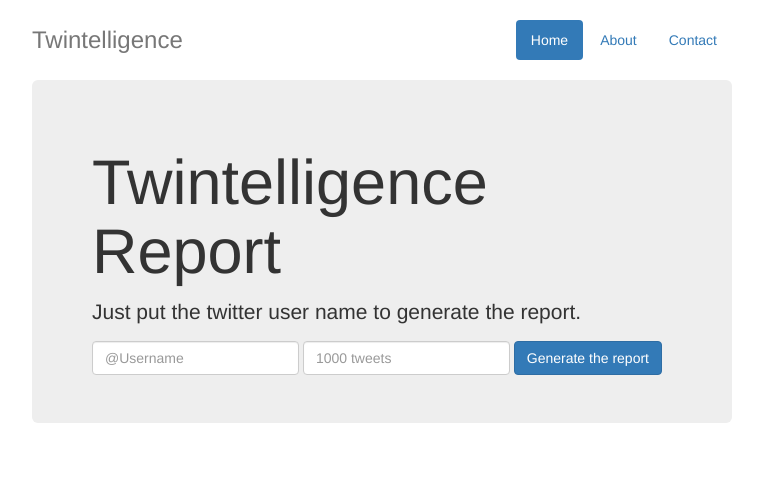
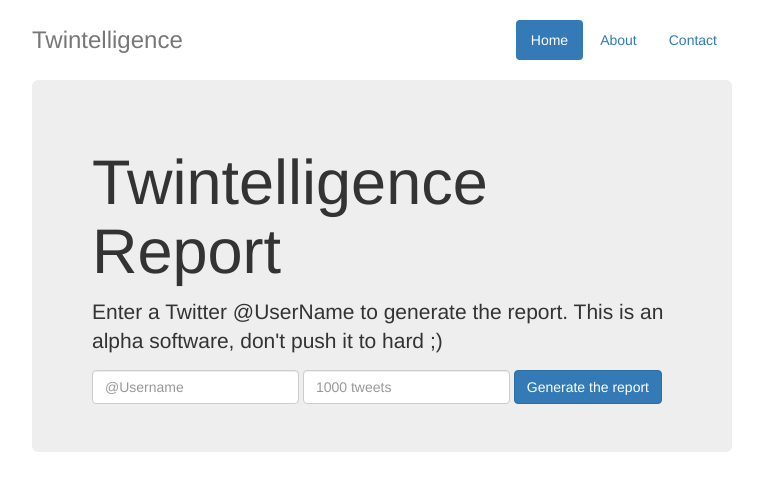
Before and after one commit to jipegit/Twintelligence, a Flask app: page / in a window 1280 px wide. Shown: the top 491 px of the page, without its empty margins (258-1021 px from the left). Run offline with Flask 2, Linux system fonts and the light colour scheme; some libraries are stand-ins or nearby versions.

Commit message:
Two text changes & limit the number of tweets
Two text changes & limit the number of tweets

```diff
--- a/templates/about.html
+++ b/templates/about.html
@@ -33,7 +33,7 @@
   		</div>
 		<div class="jumbotron">
         	<h1>About</h1>
-        	<p class="lead">Twintelligence is an OSINT tool. Beware of the traces you leave on the Internet.</p>
+        	<p class="lead">Twintelligence is an OSINT tool. Beware of the traces you leave on the Internet. This is an alpha software.</p>
       </div>
      </div>
   </body>
--- a/templates/index.html
+++ b/templates/index.html
@@ -33,7 +33,7 @@
   		</div>
 		<div class="jumbotron">
         	<h1>Twintelligence Report</h1>
-        	<p class="lead">Just put the twitter user name to generate the report.</p>
+        	<p class="lead">Enter a Twitter @UserName to generate the report. This is an alpha software, don't push it to hard ;)</p>
 			<form class="form-inline" role="form" method="post" action="report">
 	 			<div class="form-group">
 	    			<label class="sr-only" for="username">Username</label>
--- a/twintelligence.py
+++ b/twintelligence.py
@@ -101,6 +101,7 @@
 
 		if request.form['nbtweets'] != "":
 			nbtweets = int(request.form['nbtweets'])
+			if nbtweets > 2000: nbtweets = 2000
 		else:
 			nbtweets = 1000
 
```
